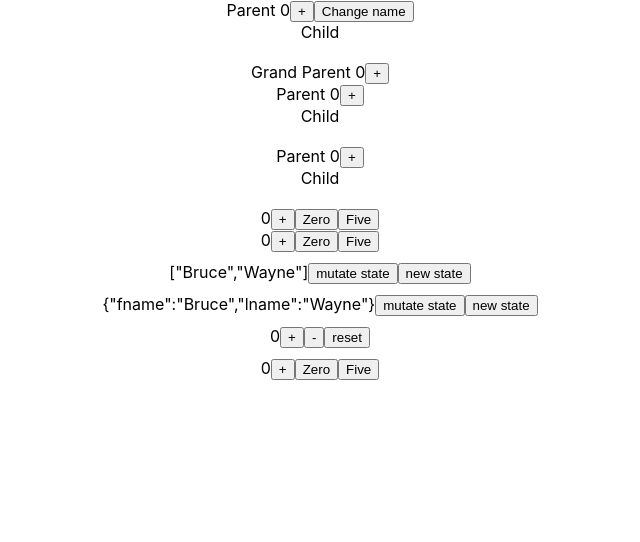
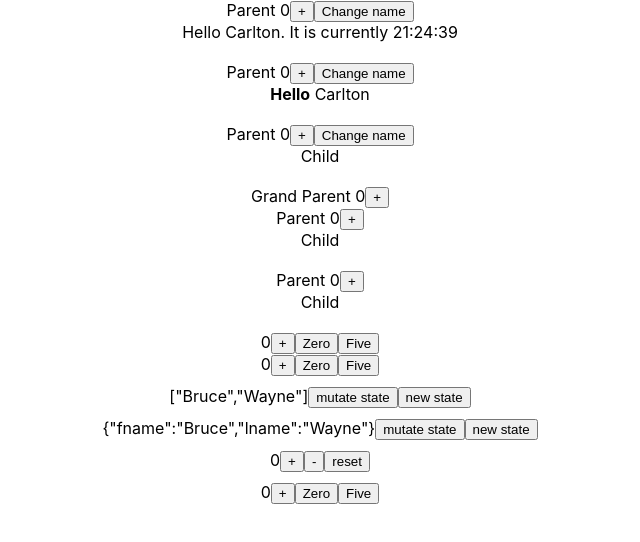
Before and after one commit to carltonj2000/react-render, a React (Create React App) app: page / in a window 1280 px wide. Shown: the top 542 px of the page, without its empty margins (320-960 px from the left). Built offline with nearby package versions, Linux system fonts and the light colour scheme.

Commit message:
Add incorrect optimization examples

```diff
--- a/src/App.js
+++ b/src/App.js
@@ -2,6 +2,8 @@ import React from "react";
 import "./App.css";
 import ArrayUseState from "./components/ImutableState/ArrayUseState";
 import ObjectUseState from "./components/ImutableState/ObjectUseState";
+import Parent3 from "./components/IncorrectOptimaization/Parent3";
+import Parent4 from "./components/IncorrectOptimaization/Parent4";
 import Child1 from "./components/Optimization/Child1";
 import GrandParent1 from "./components/Optimization/GrandParent";
 import Parent1 from "./components/Optimization/Parent1";
@@ -13,6 +15,8 @@ import UseState from "./components/UseState/UseState";
 function App() {
   return (
     <div className="App">
+      <Parent4 />
+      <Parent3 />
       <Parent2 />
       <GrandParent1 />
       <Parent1>
--- /dev/null
+++ b/src/components/IncorrectOptimaization/Child3.js
@@ -0,0 +1,14 @@
+import React from "react";
+
+function Child3({ children, name }) {
+  console.log("Child3 render");
+  return (
+    <div>
+      {/* children is always a new reference causing a re-render */}
+      {/* no need for memo just adding calculation for always re-rendering */}
+      {children} {name}
+    </div>
+  );
+}
+
+export default React.memo(Child3);
--- /dev/null
+++ b/src/components/IncorrectOptimaization/Child4.js
@@ -0,0 +1,14 @@
+import React from "react";
+
+function Child4({ name }) {
+  const date = new Date();
+  console.log("Child4 render");
+  return (
+    <div>
+      Hello {name}. It is currently {date.getHours()}:{date.getMinutes()}:
+      {date.getSeconds()}
+    </div>
+  );
+}
+
+export default React.memo(Child4);
--- /dev/null
+++ b/src/components/IncorrectOptimaization/Parent3.js
@@ -0,0 +1,21 @@
+import React, { useState } from "react";
+import Child3 from "./Child3";
+
+function Parent3() {
+  const [count, setCount] = useState(0);
+  const [name, setName] = useState("Carlton");
+
+  console.log("parent3 render", count);
+  return (
+    <div style={{ marginBottom: "20px" }}>
+      <span>Parent {count}</span>
+      <button onClick={() => setCount(count + 1)}>+</button>
+      <button onClick={() => setName("Joseph")}>Change name</button>
+      <Child3 {...{ name }}>
+        <strong>Hello</strong>
+      </Child3>
+    </div>
+  );
+}
+
+export default Parent3;
--- /dev/null
+++ b/src/components/IncorrectOptimaization/Parent4.js
@@ -0,0 +1,19 @@
+import React, { useState } from "react";
+import Child4 from "./Child4";
+
+function Parent4() {
+  const [count, setCount] = useState(0);
+  const [name, setName] = useState("Carlton");
+
+  console.log("parent4 render", count);
+  return (
+    <div style={{ marginBottom: "20px" }}>
+      <span>Parent {count}</span>
+      <button onClick={() => setCount(count + 1)}>+</button>
+      <button onClick={() => setName("Joseph")}>Change name</button>
+      <Child4 {...{ name }} />
+    </div>
+  );
+}
+
+export default Parent4;
```
